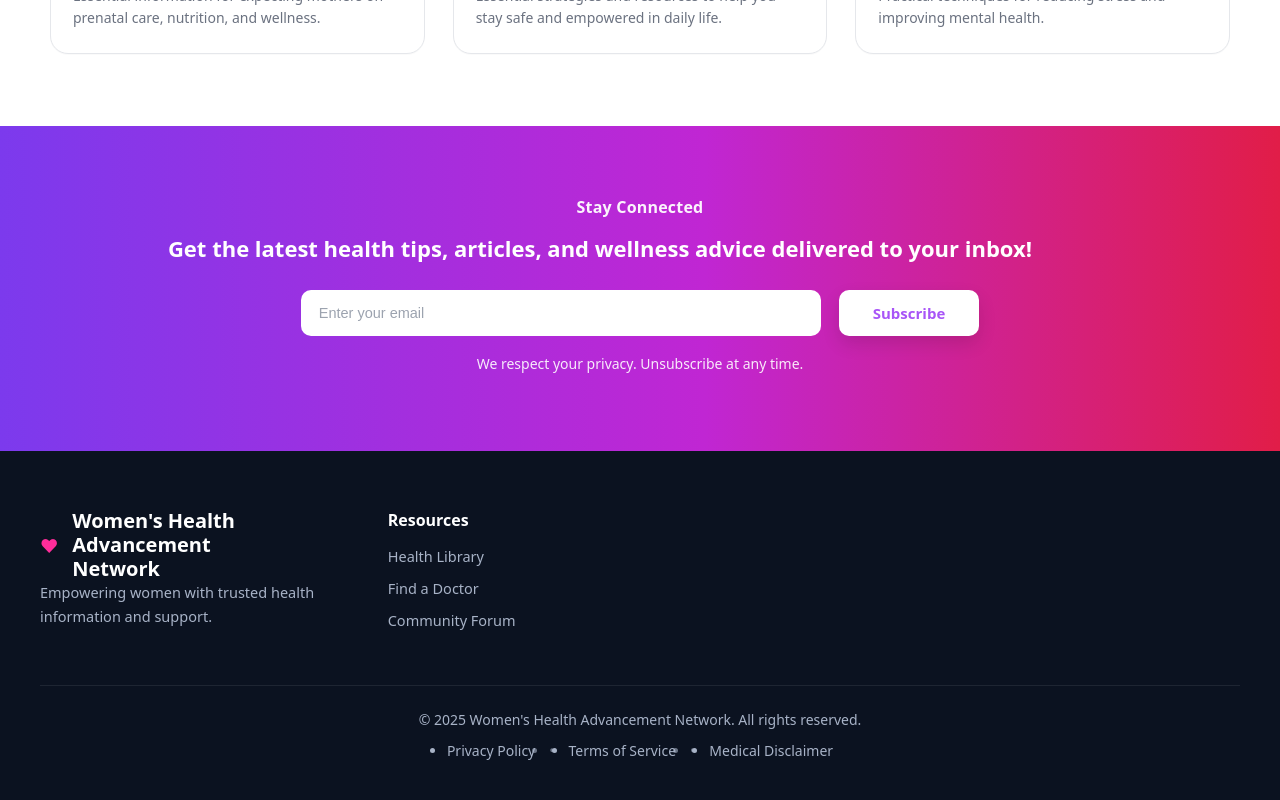
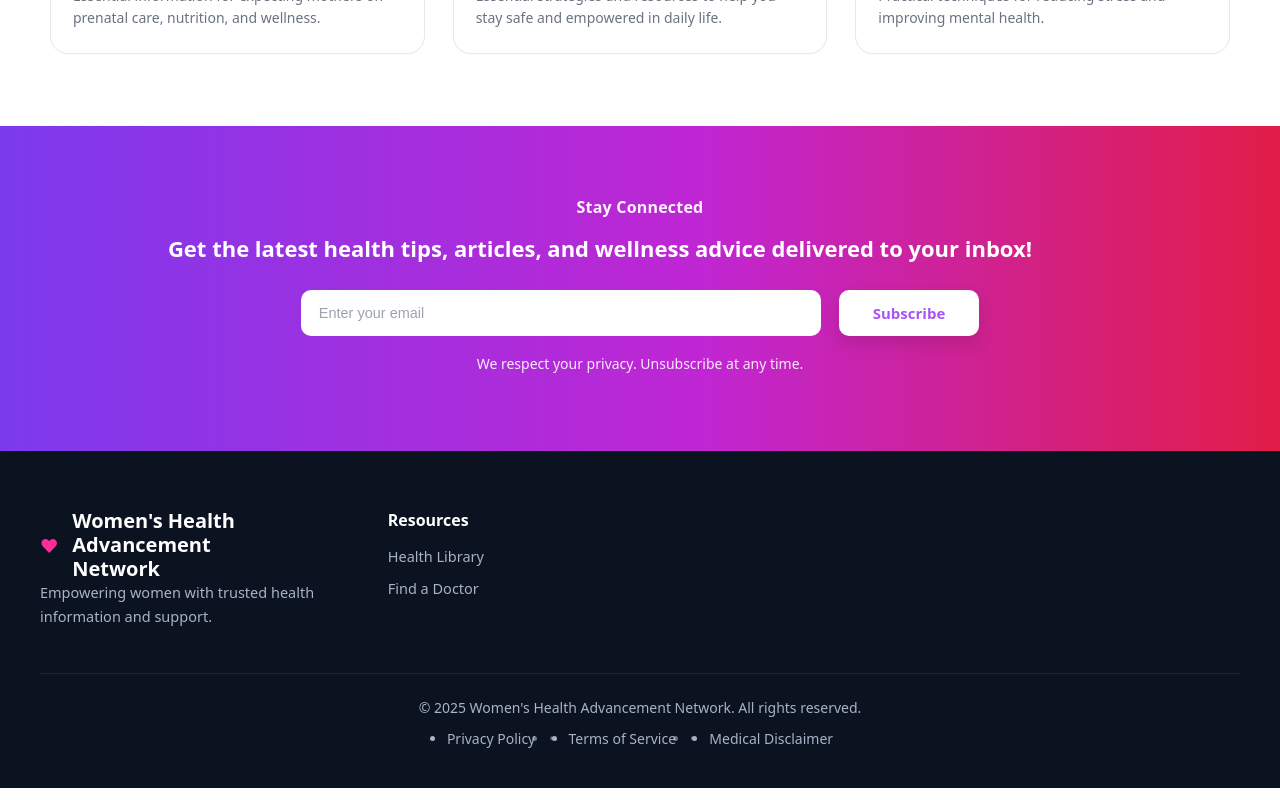
Before and after one commit to aagarw56/GDSC-WHAN, a React (Vite) app in the folder frontend/: page / in a window 1280 px wide. Shown: the part 2053-2853 px from the top of the page. Built offline with nearby package versions, Linux system fonts and the light colour scheme.

Commit message:
Update Footer.jsx

```diff
--- a/frontend/src/components/Footer.jsx
+++ b/frontend/src/components/Footer.jsx
@@ -28,9 +28,6 @@ export default function Footer() {
                 </li>
                 <li>
                   <Link to="/find-doctor">Find a Doctor</Link>
-                </li>
-                <li>
-                  <Link to="/community-forum">Community Forum</Link>
                 </li>
                 <li>
                 </li>
```
